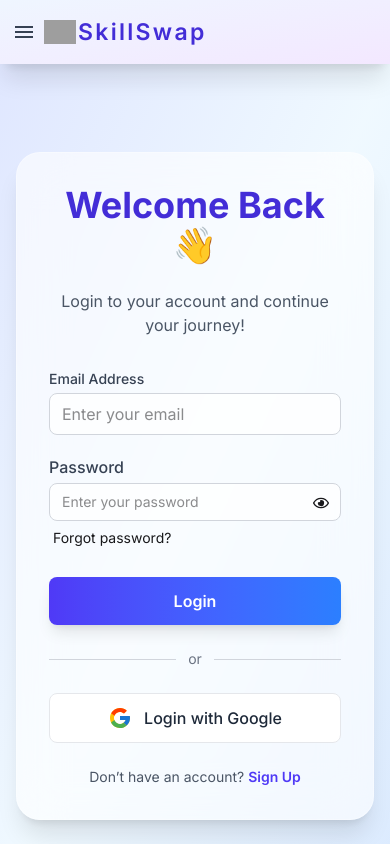
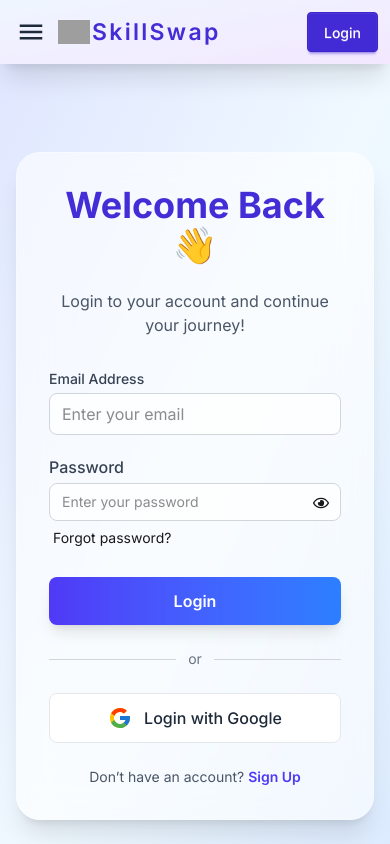
Before and after one commit to abapurbo/b12-a9-firesheild-abapurbo, a React (Vite) app: page /login in a window 390 px wide. Shown: the top 844 px of the page. Built offline with nearby package versions, Linux system fonts and the light colour scheme; no server answers; grey boxes are pictures that could not be loaded.

Commit message:
added navbar error fixed

```diff
--- a/src/Layout/Navbar.jsx
+++ b/src/Layout/Navbar.jsx
@@ -15,29 +15,9 @@ const Navbar = () => {
         {/* Logo Section */}
         <div className="flex-1 flex flex-row items-center  space-x-2 relative">
 
-          <div
-            onClick={() => {
-              setIcon(!icon);
-              setOpen(!open);
-            }}
-            className="cursor-pointer md:hidden rounded-md hover:bg-gray-200 transition"
-          >
-            {icon ? (
-              <IoMdMenu className="text-2xl text-gray-700" />
-            ) : (
-              <IoMdClose className="text-2xl text-gray-700" />
-            )}
-          </div>
-
-          <Link to='/' className="text-2xl flex items-center space-x-0.5 "><img className="md:w-10 w-8" src="https://i.ibb.co.com/KxdHw9XD/skill-Swap-Logo.png" alt="logo" />
-            <h1 className="md:text-2xl text-[23px] font-semibold text-indigo-700 tracking-widest">
-              SkillSwap
-            </h1>
-          </Link>
-          {/* Dropdown Items */}
-          {open && (
-            <ul className="absolute flex flex-col justify-center space-y-3 left-0 top-9 bg-base-100 rounded-box z-50 w-40 p-2 shadow-lg border border-gray-200">
-
+          <div className="dropdown dropdown-end">
+            <div tabIndex={0} role="button" className="md:hidden m-1"><IoMdMenu className="text-3xl" /></div>
+            <ul tabIndex="-1" className="dropdown-content menu left-1 bg-base-100 rounded-box z-1 w-52 p-2 shadow-sm">
               <li>
                 <NavLink
                   to="/"
@@ -59,42 +39,14 @@ const Navbar = () => {
                   My Profile
                 </NavLink>
               </li>
+            </ul>
+          </div>
 
-              {user ? (
-                <li>
-                  <button
-                    onClick={() => logOut()}
-                    className="btn btn-soft btn-primary border-4 transition w-full"
-                  >
-                    Logout
-                  </button>
-                </li>
-              ) : (
-                <>
-                  <li>
-                    <NavLink
-                      to="/login"
-                      className={({ isActive }) =>
-                        `px-3 py-2 rounded-md font-medium transition ${isActive ? "text-blue-600" : "hover:text-blue-600"}`
-                      }
-                    >
-                      Login
-                    </NavLink>
-                  </li>
-                  <li>
-                    <NavLink
-                      to="/signUp"
-                      className={({ isActive }) =>
-                        `px-3 py-2 rounded-md font-medium transition ${isActive ? "text-blue-600" : "hover:text-blue-600"}`
-                      }
-                    >
-                      Sign Up
-                    </NavLink>
-                  </li>
-                </>
-              )}
-            </ul>
-          )}
+          <Link to='/' className="text-2xl flex items-center space-x-0.5 "><img className="md:w-10 w-8" src="https://i.ibb.co.com/KxdHw9XD/skill-Swap-Logo.png" alt="logo" />
+            <h1 className="md:text-2xl text-[23px] font-semibold text-indigo-700 tracking-widest">
+              SkillSwap
+            </h1>
+          </Link>
 
         </div>
 
@@ -178,13 +130,13 @@ const Navbar = () => {
               </button>
             </>
           ) : (
-            <div div className="hidden md:block  space-x-3">
+            <>
               <NavLink
                 to="/login"
                 className={({ isActive }) =>
-                  `px-4  py-[2px]  font-medium  btn btn-outline btn-primary   transition ${isActive
-                    ? " text-blue-600"
-                    : "hover:text-white"
+                  `px-4 font-medium  btn    transition ${isActive
+                    ? "btn-primary text-white"
+                    : "btn-outline btn-primary hover:text-white"
                   }`
                 }
               >
@@ -193,15 +145,15 @@ const Navbar = () => {
               <NavLink
                 to="/signUp"
                 className={({ isActive }) =>
-                  `px-3 py-2 rounded-md font-medium btn  btn-outline btn-soft btn-primary  transition ${isActive
-                    ? "text-blue-600"
-                    : "hover:text-white"
+                  `px-3 py-2 rounded-md hidden md:block font-medium btn    transition ${isActive
+                    ? "btn-primary text-white"
+                    : "btn-outline btn-primary hover:text-white"
                   }`
                 }
               >
                 Sign Up
               </NavLink>
-            </div>
+            </>
           )}
         </div>
       </div>
```
